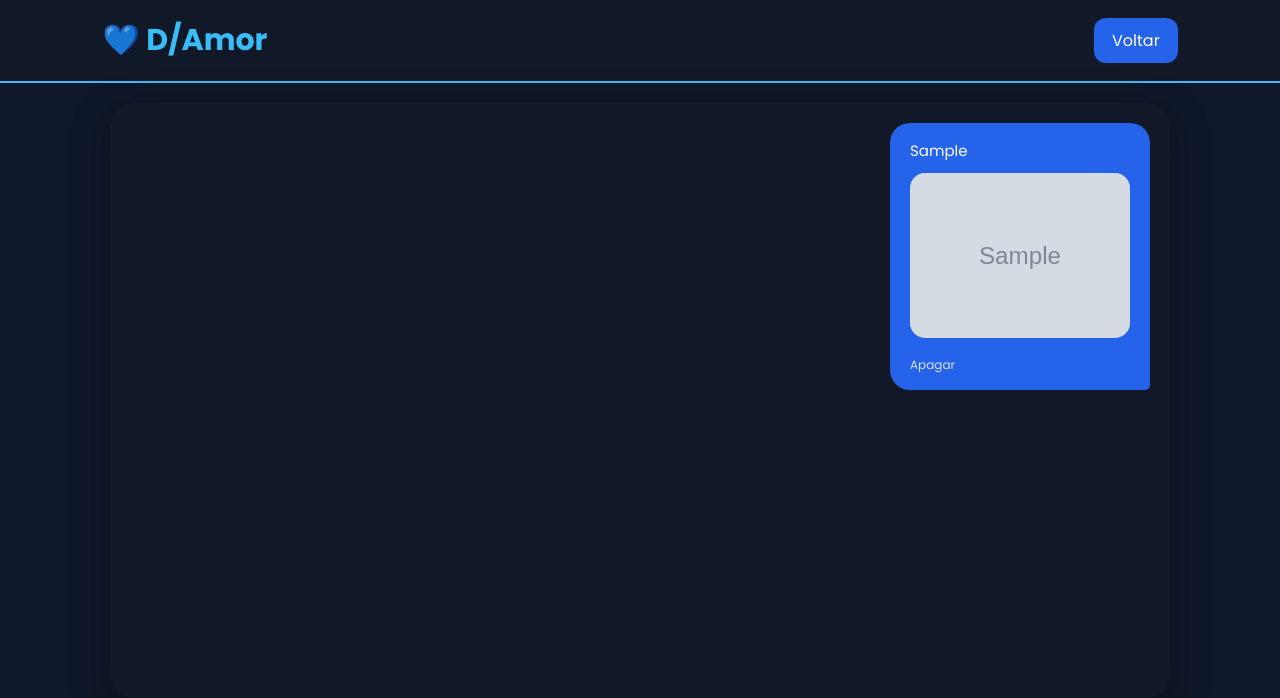
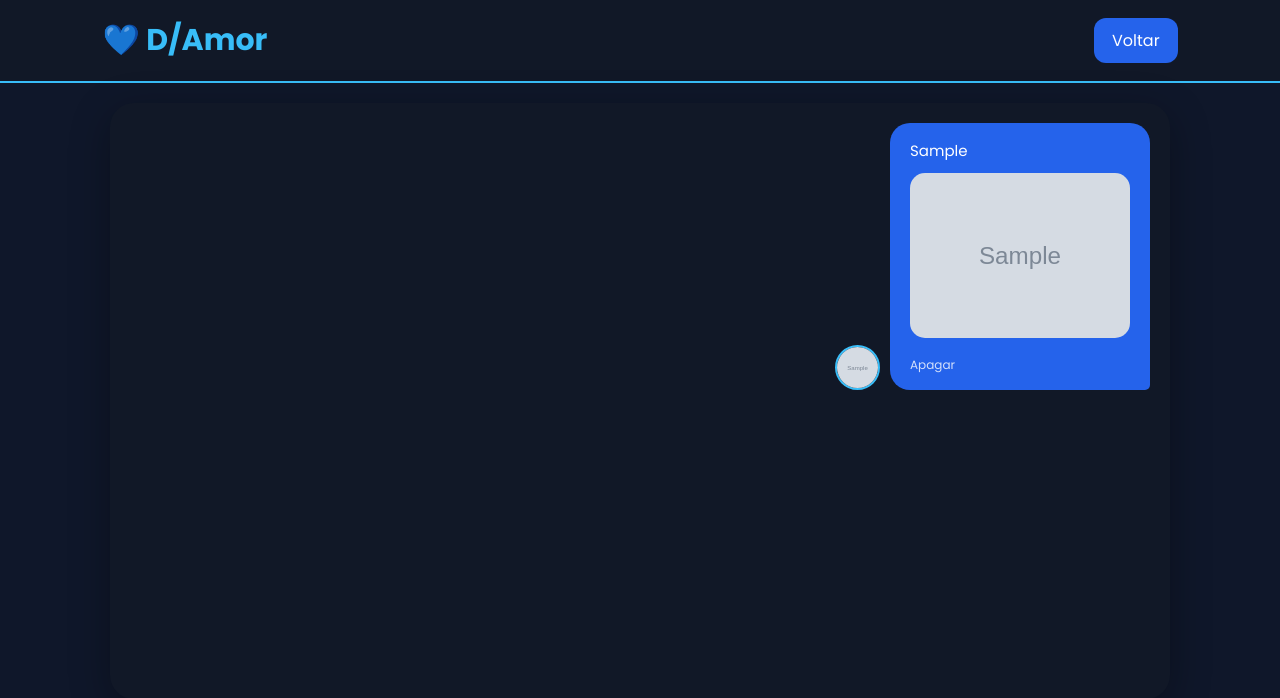
Before and after one commit to ODespertardoAmor/despertardoamor, a Flask app: template templates/chat.html in a window 1280 px wide. Shown: the top 698 px of the page. Run offline with Flask 3, Linux system fonts and the light colour scheme; the template is opened without the code that fills it: values that come from a table or form of the project are taken from there, others are empty; the visitor is signed in with stand-in values (Sample User, id 1); tables that the repository leaves empty hold one stand-in row (values such as "Sample post"); grey boxes marked "Sample" are stand-in pictures.

Commit message:
Update chat.html

```diff
--- a/templates/chat.html
+++ b/templates/chat.html
@@ -245,6 +245,27 @@
 
         }
 
+.msg-row{
+    display:flex;
+    align-items:flex-end;
+    gap:10px;
+}
+
+.me-row{
+    justify-content:flex-end;
+}
+
+.other-row{
+    justify-content:flex-start;
+}
+
+.avatar-chat{
+    width:45px;
+    height:45px;
+    border-radius:50%;
+    object-fit:cover;
+    border:2px solid #38bdf8;
+}
     </style>
 
 </head>
@@ -273,6 +294,13 @@
 
             {% if msg.de_usuario == session["user_id"] %}
 
+                <div class="msg-row me-row">
+
+                    <img
+                        src="{{ url_for('static', filename='uploads/' + usuario_logado.foto) }}"
+                        class="avatar-chat"
+                    >
+
                     <div class="message me">
 
                         {% if msg.mensagem %}
@@ -296,7 +324,16 @@
 
                     </div>
 
+                </div>
+
             {% else %}
+
+                <div class="msg-row other-row">
+
+                    <img
+                        src="{{ url_for('static', filename='uploads/' + usuario_chat.foto) }}"
+                        class="avatar-chat"
+                    >
 
                     <div class="message other">
 
@@ -311,6 +348,8 @@
                             >
 
                         {% endif %}
+
+                    </div>
 
                 </div>
 
```
Lines whose indentation alone changed are shown as unchanged.
